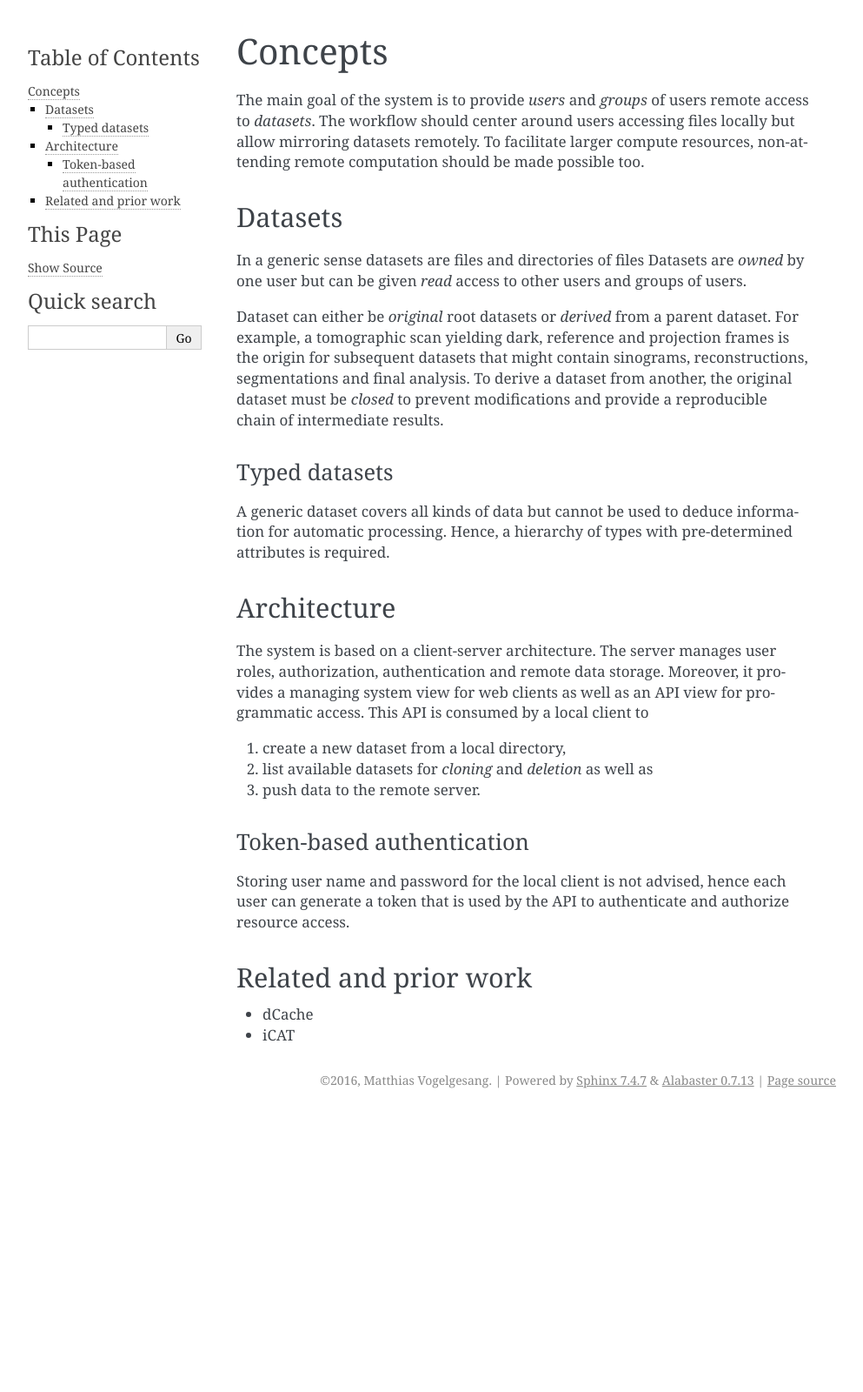
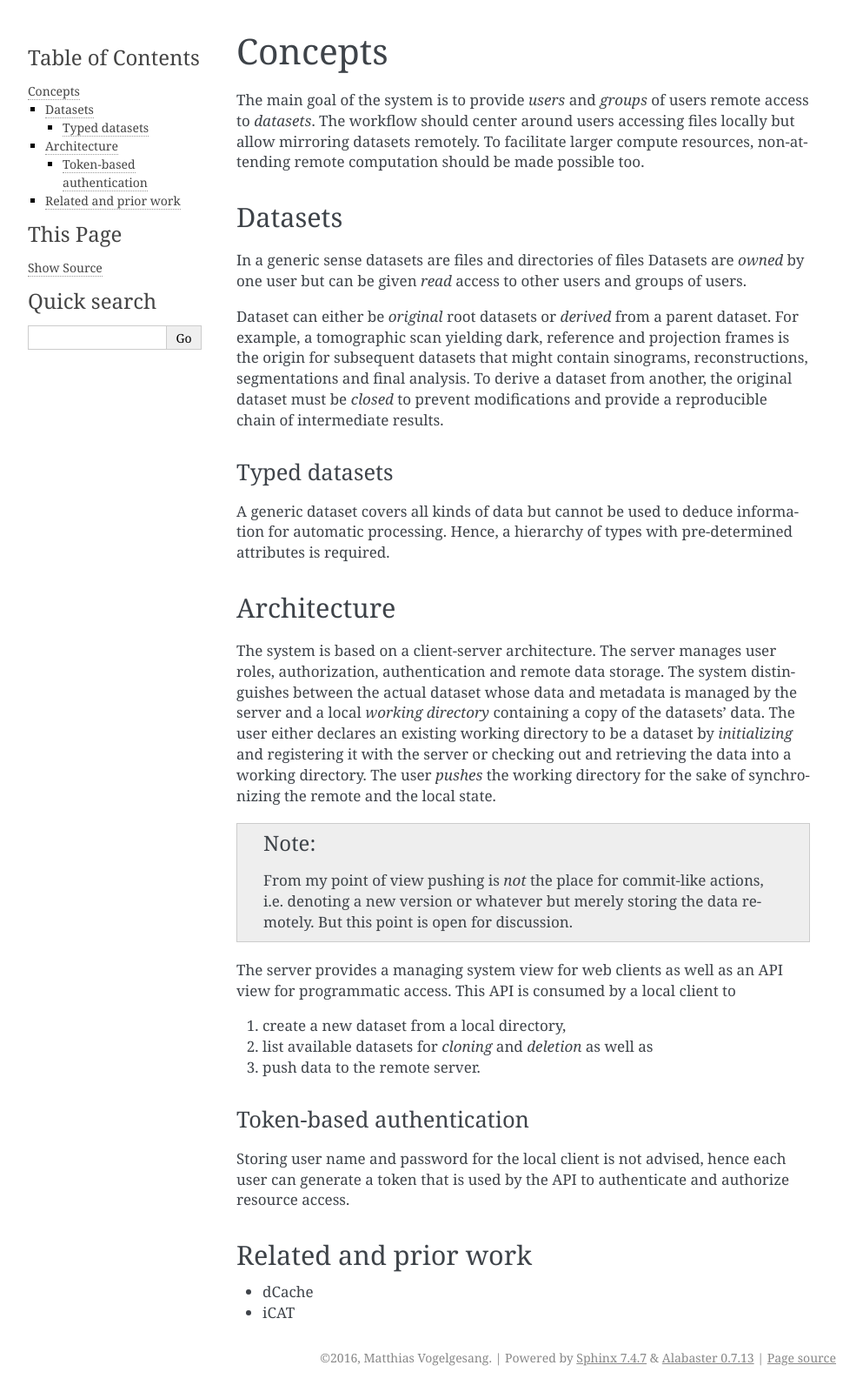
Before and after one commit to ufo-kit/nova, a Sphinx documentation site: the page built from docs/concepts.rst, in a window 1280 px wide. Shown: the whole page at 87% size, without its empty margins (148-1141 px from the left). Built offline with Sphinx 7.4.7, drawn with Linux system fonts in a browser that asks for light colours; before the commit the page ends 1281 px from its top, so only the background shows below that.

Commit message:
Update architecture documentation

```diff
--- a/docs/concepts.rst
+++ b/docs/concepts.rst
@@ -35,9 +35,22 @@ Architecture
 ============
 
 The system is based on a client-server architecture. The server manages user
-roles, authorization, authentication and remote data storage. Moreover, it
-provides a managing system view for web clients as well as an API view for
-programmatic access. This API is consumed by a local client to
+roles, authorization, authentication and remote data storage.  The system
+distinguishes between the actual dataset whose data and metadata is managed by
+the server and a local *working directory* containing a copy of the datasets' data.
+The user either declares an existing working directory to be a dataset by
+*initializing* and registering it with the server or checking out and retrieving
+the data into a working directory. The user *pushes* the working directory
+for the sake of synchronizing the remote and the local state.
+
+.. note::
+
+    From my point of view pushing is *not* the place for commit-like actions,
+    i.e.  denoting a new version or whatever but merely storing the data
+    remotely. But this point is open for discussion.
+
+The server provides a managing system view for web clients as well as an API
+view for programmatic access. This API is consumed by a local client to
 
 1. create a new dataset from a local directory,
 2. list available datasets for *cloning* and *deletion* as well as
```
